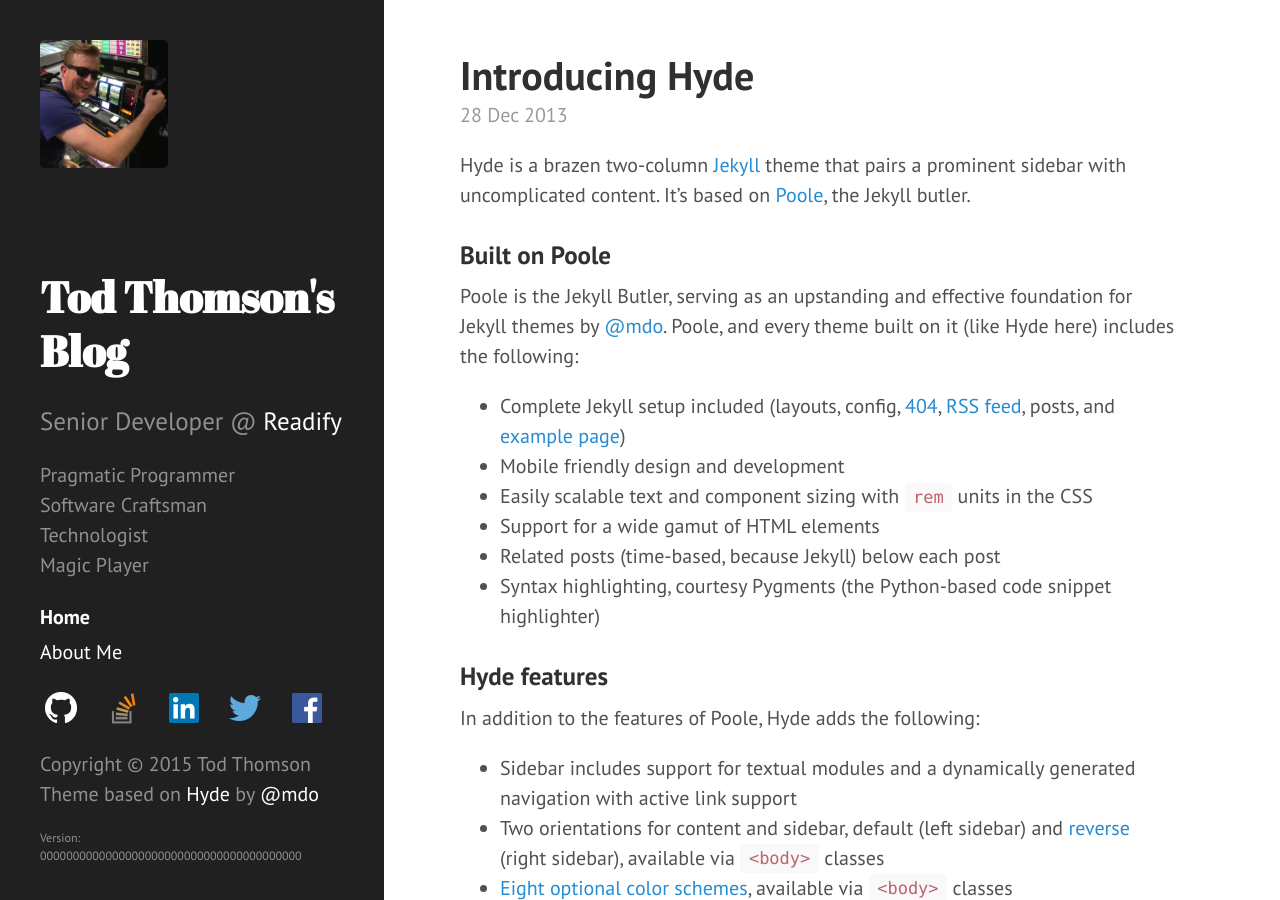
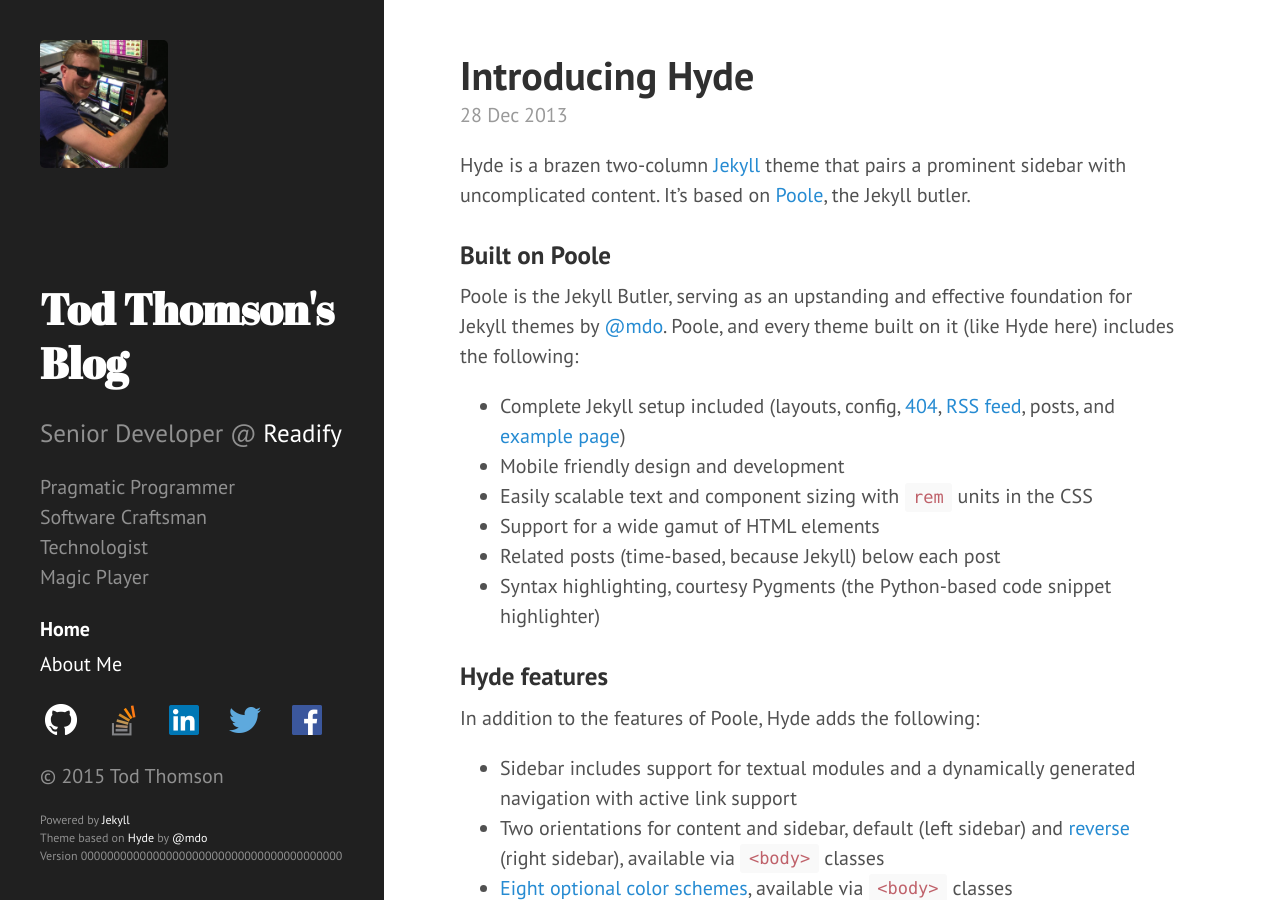
Before and after one commit to todthomson/todthomson.github.io, a Jekyll site: the page built from index.html, in a window 1280 px wide and 900 px high. Built offline with Jekyll 4.4.1, drawn with Linux system fonts in a browser that asks for light colours; the list of posts is cut into pages by our own code.

Commit message:
credit to Jekyll

```diff
--- a/_includes/sidebar.html
+++ b/_includes/sidebar.html
@@ -39,11 +39,15 @@
             </div>
         </nav>
         <p class="copyright">
-            Copyright &copy; {{ site.time | date: '%Y' }} Tod Thomson
+            &copy; {{ site.time | date: '%Y' }} Tod Thomson
+        </p>
+        <p class="version">
+            Powered by <a target="_blank" href="http://jekyllrb.com/">Jekyll</a>
             <br />
             Theme based on <a target="_blank" href="http://hyde.getpoole.com">Hyde</a>
             by <a target="_blank" href="https://twitter.com/mdo">@mdo</a>
+            <br />
+            Version {{ site.github.build_revision }}
         </p>
-        <p class="version">Version: {{ site.github.build_revision }}</p>
     </div>
 </div>
```
